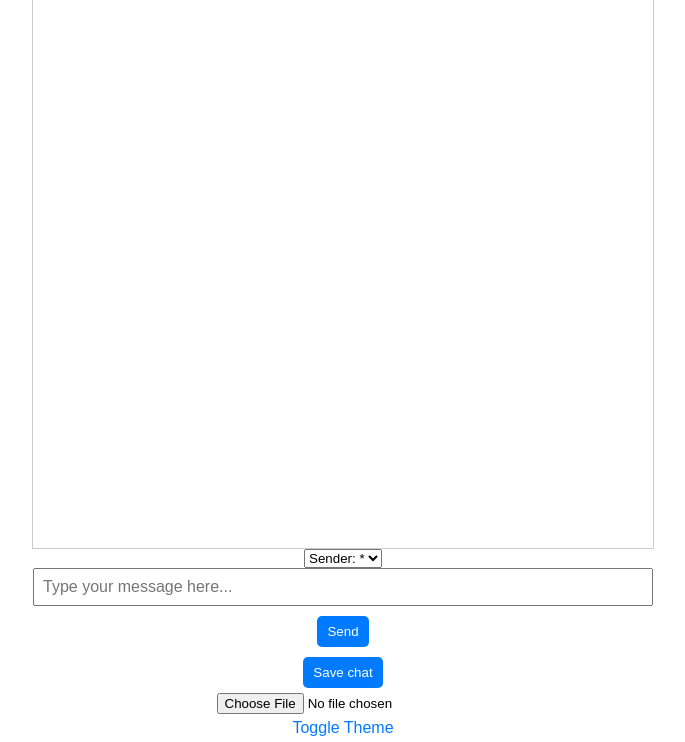
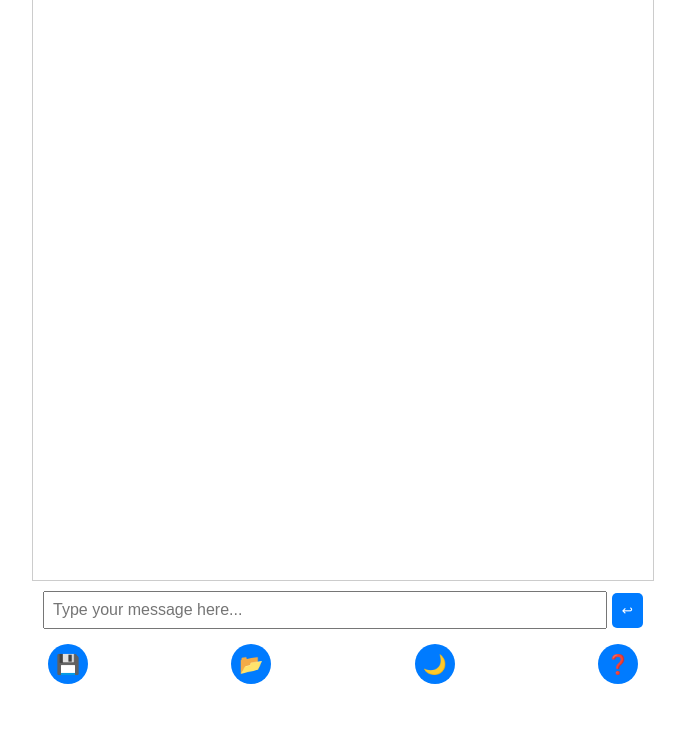
Before and after one commit to 20har/self_dialogue, a Flask app: page / in a window 1280 px wide. Shown: the part 58-800 px from the top of the page, without its empty margins (297-982 px from the left). Run offline with Flask 3, Linux system fonts and the light colour scheme.

Commit message:
Improved layout, fixed scrolling, and added help button

```diff
--- a/templates/index.html
+++ b/templates/index.html
@@ -5,7 +5,6 @@
     <meta name="viewport" content="width=device-width, initial-scale=1.0">
     <title>Self Dialogue</title>
     <style>
-        /* General Styles */
         :root {
             --background-color: #ffffff;
             --text-color: #000000;
@@ -13,15 +12,6 @@
             --bubble-color-right: #007aff; /* Blue for - */
             --button-color: #007BFF;
             --button-hover-color: #0056b3;
-        }
-
-        [data-theme="dark"] {
-            --background-color: #121212;
-            --text-color: #ffffff;
-            --bubble-color-left: #3e3e3e; /* Dark green */
-            --bubble-color-right: #2c2c2c; /* Dark blue */
-            --button-color: #444444;
-            --button-hover-color: #666666;
         }
 
         body {
@@ -48,9 +38,10 @@
             padding: 10px;
             width: 90%;
             max-width: 600px;
-            height: 70%; /* Larger chat area */
-            overflow-y: scroll;
+            height: 70%; /* Adjust height to make chat always visible */
+            overflow-y: auto; /* Smooth scrolling */
             background-color: var(--background-color);
+            margin-bottom: 10px;
         }
 
         .bubble {
@@ -77,40 +68,54 @@
             font-weight: bold;
         }
 
-        #controls {
+        #input-container {
             display: flex;
-            flex-direction: column;
             align-items: center;
-            width: 100%;
+            width: 90%;
             max-width: 600px;
+            margin-bottom: 10px;
         }
 
         #user-input {
-            width: 100%;
+            flex: 1;
             padding: 8px;
             font-size: 1em;
-            margin-bottom: 5px;
         }
 
-        button {
+        #send-button {
             background-color: var(--button-color);
             color: white;
             border: none;
             border-radius: 5px;
             cursor: pointer;
-            padding: 8px 10px;
-            margin: 5px;
+            padding: 10px;
+            margin-left: 5px;
         }
 
-        button:hover {
-            background-color: var(--button-hover-color);
+        #actions-container {
+            display: flex;
+            justify-content: space-between;
+            width: 90%;
+            max-width: 600px;
         }
 
-        .theme-toggle {
+        .action-button {
+            background-color: var(--button-color);
+            color: white;
+            border: none;
+            border-radius: 50%;
             cursor: pointer;
-            font-size: 1em;
+            width: 40px;
+            height: 40px;
+            display: flex;
+            align-items: center;
+            justify-content: center;
             margin: 5px;
-            color: var(--button-color);
+            font-size: 1.2em;
+        }
+
+        .action-button:hover {
+            background-color: var(--button-hover-color);
         }
     </style>
 </head>
@@ -122,16 +127,15 @@
     <div id="chat-box">
         <!-- Chat messages will appear here -->
     </div>
-    <div id="controls">
-        <select id="sender">
-            <option value="*">Sender: *</option>
-            <option value="-">Sender: -</option>
-        </select>
+    <div id="input-container">
         <input type="text" id="user-input" placeholder="Type your message here..." dir="ltr">
-        <button onclick="sendMessage()">Send</button>
-        <button onclick="downloadChat()">Save chat</button>
-        <input type="file" id="upload-file" onchange="uploadChat()">
-        <div class="theme-toggle" onclick="toggleTheme()">Toggle Theme</div>
+        <button id="send-button" onclick="sendMessage()">↩</button>
+    </div>
+    <div id="actions-container">
+        <button class="action-button" onclick="downloadChat()">💾</button>
+        <button class="action-button" onclick="uploadChat()">📂</button>
+        <button class="action-button" onclick="toggleTheme()">🌙</button>
+        <button class="action-button" onclick="showHelp()">❓</button>
     </div>
 
     <script>
@@ -143,7 +147,7 @@
             if (!userInput) return;
 
             const chatBox = document.getElementById("chat-box");
-            const selectedSender = document.getElementById("sender").value;
+            const selectedSender = currentSender;
 
             // Create a new message bubble
             const messageElement = document.createElement("div");
@@ -160,14 +164,13 @@
             messageElement.appendChild(messageText);
 
             chatBox.appendChild(messageElement);
-            chatBox.scrollTop = chatBox.scrollHeight; // Auto-scroll to the bottom
+            chatBox.scrollTop = chatBox.scrollHeight; // Ensure the latest message is visible
 
             document.getElementById("user-input").value = "";
 
-            // Toggle sender logic
+            // Toggle sender
             if (!manualSwitch) {
                 currentSender = currentSender === "*" ? "-" : "*";
-                document.getElementById("sender").value = currentSender;
             } else {
                 manualSwitch = false;
             }
@@ -180,22 +183,15 @@
             });
         }
 
-        document.getElementById("user-input").addEventListener("keypress", function (event) {
-            if (event.key === "Enter") {
-                event.preventDefault();
-                sendMessage();
-            }
-        });
-
-        document.getElementById("sender").addEventListener("change", function () {
-            manualSwitch = true; // Manual override
-        });
-
         function toggleTheme() {
             const body = document.body;
             const currentTheme = body.getAttribute("data-theme") || "light";
             body.setAttribute("data-theme", currentTheme === "dark" ? "light" : "dark");
         }
+
+        function showHelp() {
+            alert("This is a self-dialogue tool where you can engage in meaningful conversation with yourself!");
+        }
     </script>
 </body>
 </html>
```
